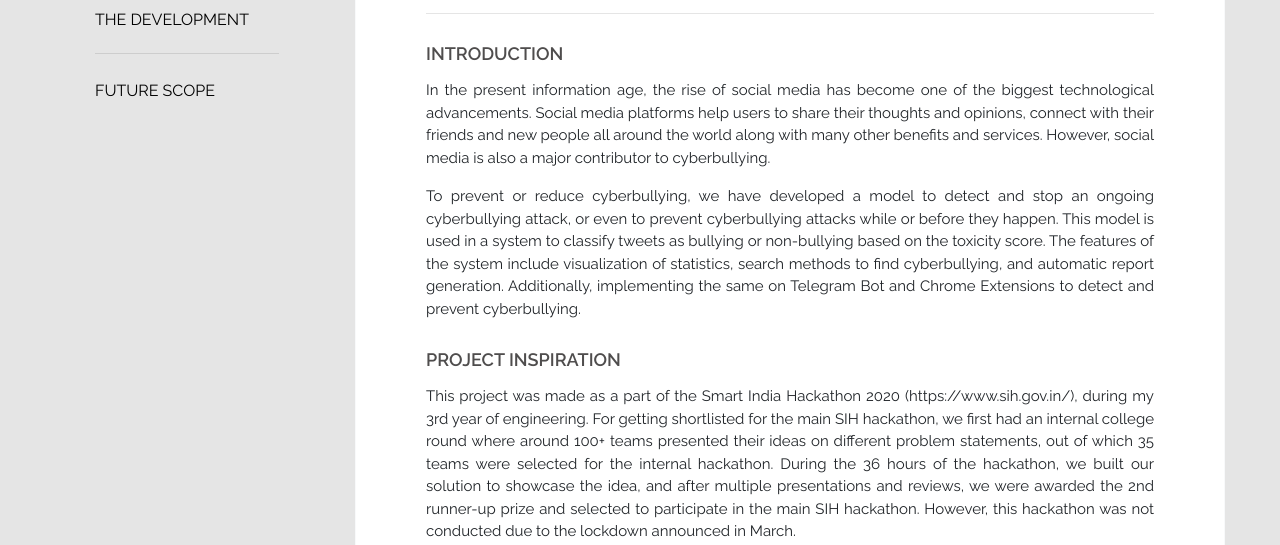
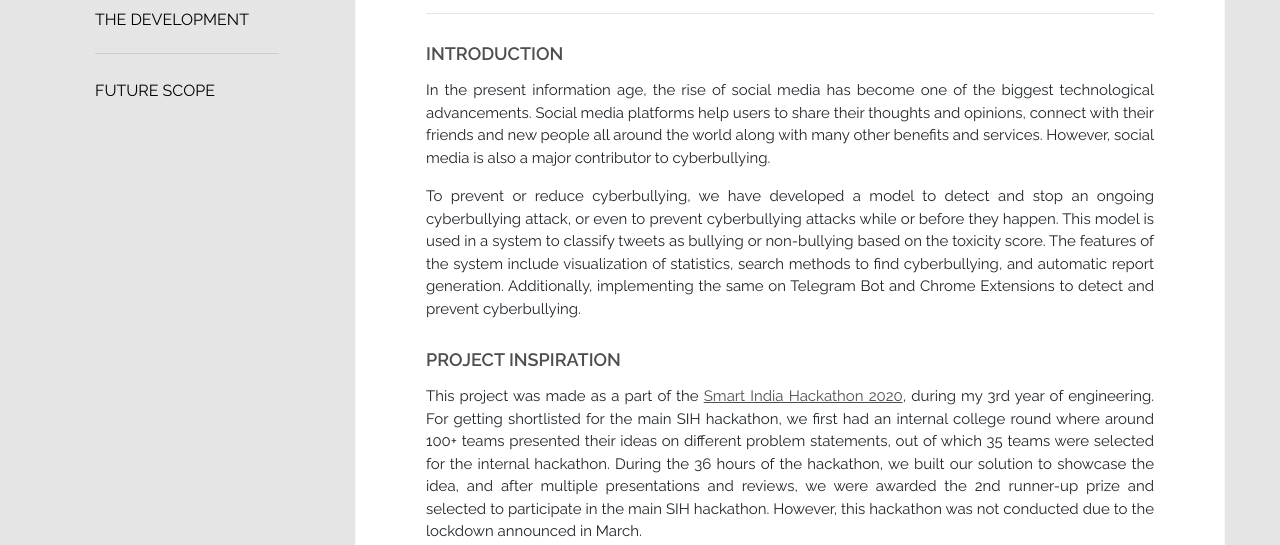
Before and after one commit to fate2703/fate2703.github.io, a plain HTML site: page bulliesEye.html in a window 1280 px wide. Shown: the part 407-952 px from the top of the page. Drawn offline with nearby package versions, Linux system fonts and the light colour scheme.

Commit message:
changed SIH links

```diff
--- a/bulliesEye.html
+++ b/bulliesEye.html
@@ -95,7 +95,7 @@
                   </p>
                   <div class="card-title proj-para-title" id="inspiration">PROJECT INSPIRATION</div>
                   <p class="proj-card-text proj-para-text text-justify">
-                    This project was made as a part of the Smart India Hackathon 2020 (https://www.sih.gov.in/), during my 3rd year of engineering. For getting shortlisted for the main SIH hackathon, we first had an internal college round where around 100+ teams presented their ideas on different problem statements, out of which 35 teams were selected for the internal hackathon. During the 36 hours of the hackathon, we built our solution to showcase the idea, and after multiple presentations and reviews, we were awarded the 2nd runner-up prize and selected to participate in the main SIH hackathon. However, this hackathon was not conducted due to the lockdown announced in March.
+                    This project was made as a part of the <a style="color: #4F4D4D;" href="https://www.sih.gov.in/sih2020" target="_blank"><u>Smart India Hackathon 2020</u></a>, during my 3rd year of engineering. For getting shortlisted for the main SIH hackathon, we first had an internal college round where around 100+ teams presented their ideas on different problem statements, out of which 35 teams were selected for the internal hackathon. During the 36 hours of the hackathon, we built our solution to showcase the idea, and after multiple presentations and reviews, we were awarded the 2nd runner-up prize and selected to participate in the main SIH hackathon. However, this hackathon was not conducted due to the lockdown announced in March.
                   </p>
                   <p class="proj-card-text proj-para-text text-justify">
                   <strong>Team Members:</strong> Anay Kulkarni, Kaustubh Damania, Fatema Motiwala (myself), Mihir Gada, Kunal Sonawane and Vignesh Vishwanathan.<br>
```
Also changed, not shown: honesty.html (+1 -1 lines).
